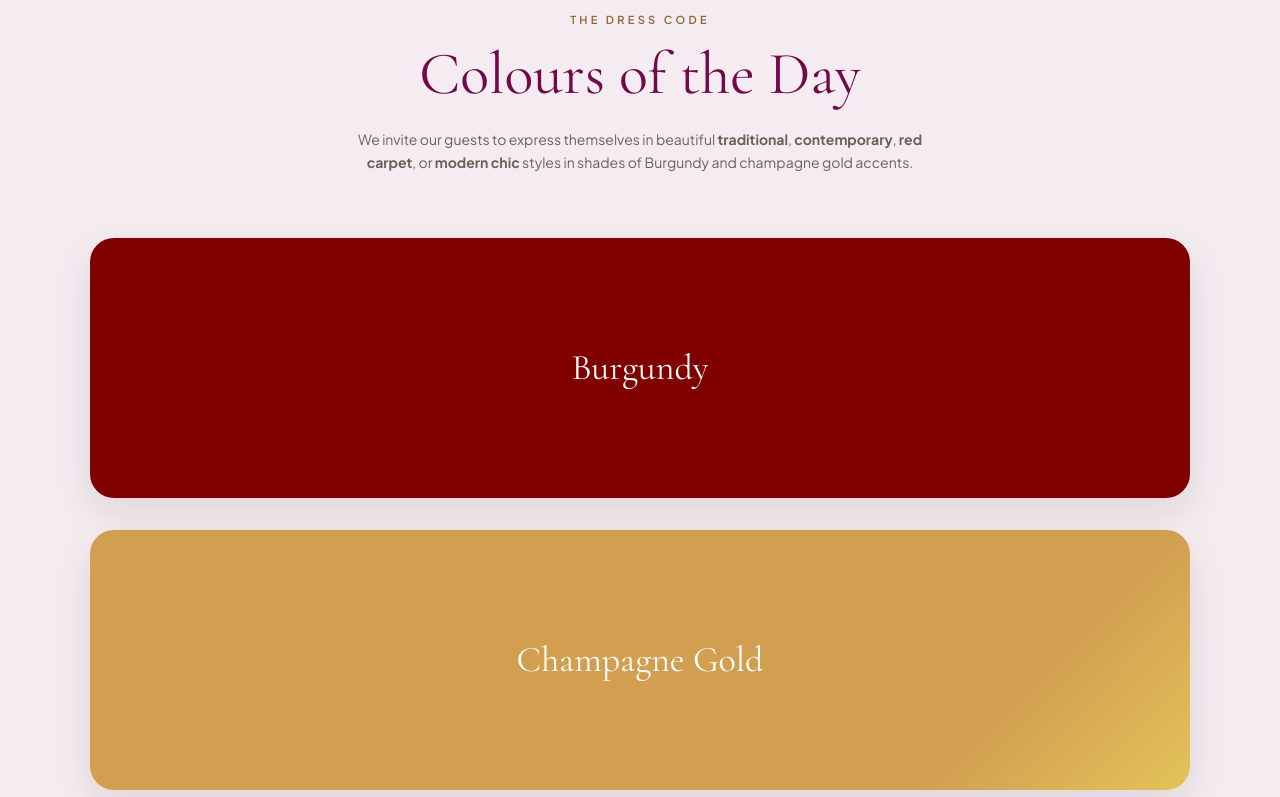
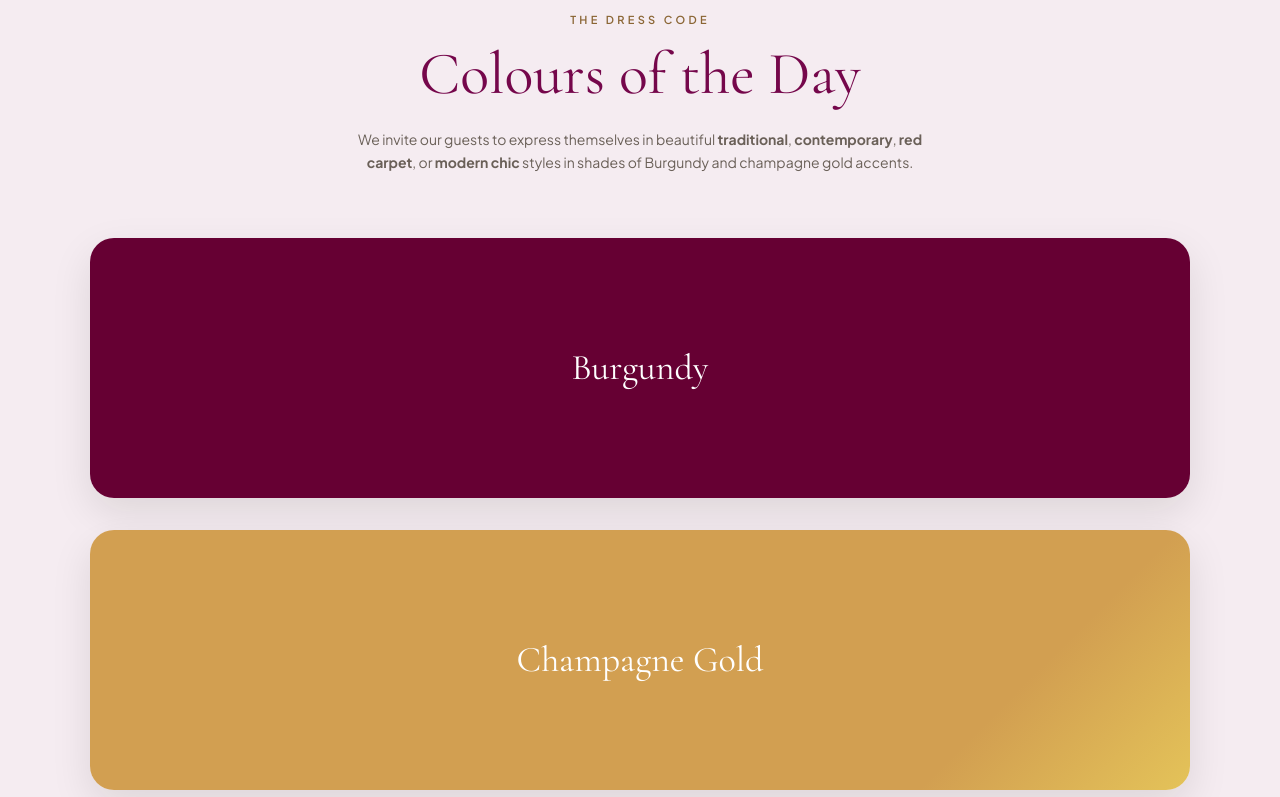
Before and after one commit to rigegirl/wedding-site, a React (Vite) app in the folder wedding-site/: page / in a window 1280 px wide. Shown: the part 3398-4195 px from the top of the page. Built offline with nearby package versions, Linux system fonts and the light colour scheme; a web font is replaced by a local one.

Commit message:
Add gallery images to hero slideshow

```diff
--- a/wedding-site/src/data/weddingData.js
+++ b/wedding-site/src/data/weddingData.js
@@ -45,9 +45,9 @@ export const weddingData = {
   colours: [
     {
       name: 'Burgundy',
-      hex: '#800000',
+      hex: '#660033',
       image: 'https://images.unsplash.com/photo-1579546929518-9e396f3cc809?w=1200&q=80',
-      fallbackGradient: 'linear-gradient(135deg, #800000 0%, #800000 50%, #800000 100%)',
+      fallbackGradient: 'linear-gradient(135deg, #660033 0%, #660033 50%, #660033 100%)',
     },
     {
       name: 'Champagne Gold',
@@ -142,10 +142,12 @@ export const weddingData = {
 
  gallery: [
   '/images/gallery7.jpeg',
-  '/images/gallery5.jpeg',
-  '/images/gallery1.jpeg',
+   '/images/gallery13.jpeg',
+   '/images/gallery5.jpeg',
+  '/images/gallery17.jpeg',
+  '/images/gallery 3.jpeg',
+  '/images/gallery12.jpeg',
   '/images/gallery2.jpeg',
-  '/images/gallery 3.jpeg',
   '/images/gallery6.jpeg',
 ],
 }
```
Also changed, not shown: 1 other file (tests, documents, lock files or other folders).
